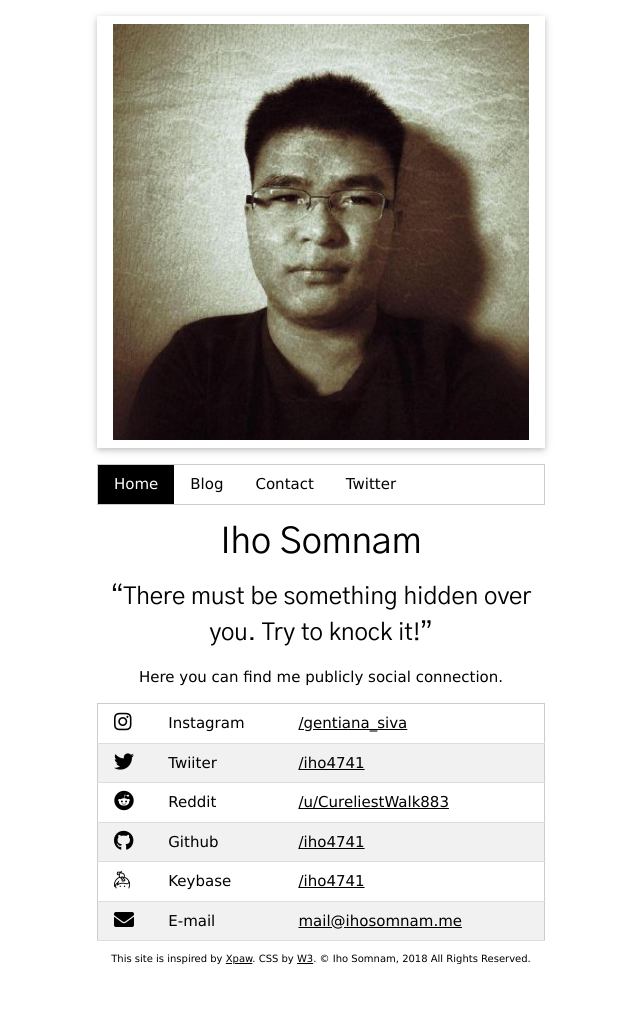
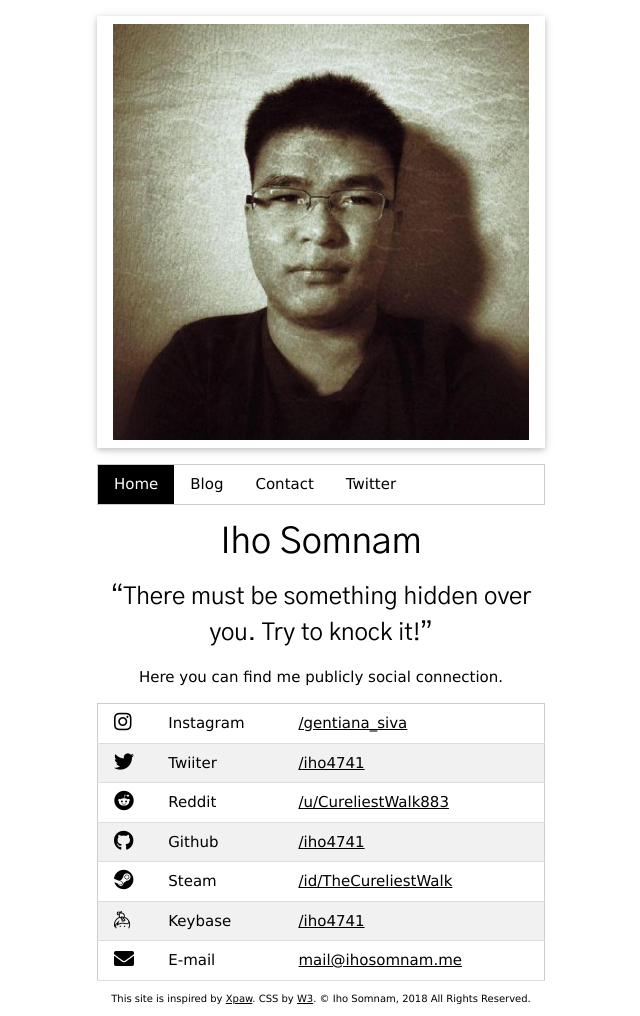
Before and after one commit to fossabot/jekyll-web-w3, a Jekyll site: the page built from index.md, in a window 1280 px wide. Shown: the whole page, without its empty margins (319-959 px from the left). Built offline with Jekyll 4.4.1, drawn with Linux system fonts in a browser that asks for light colours; before the commit the page ends 976 px from its top, so only the background shows below that.

Commit message:
update travis, head, and readme

```diff
--- a/_config.yml
+++ b/_config.yml
@@ -21,6 +21,7 @@ social:
   Twitter: iho4741
   Reddit: CureliestWalk883
   Github: iho4741
+  Steam: TheCureliestWalk
   Keybase: iho4741
   Email: mail@ihosomnam.me
 baseurl: "" # the subpath of your site, e.g. /blog
--- a/_includes/head.html
+++ b/_includes/head.html
@@ -3,12 +3,12 @@
     <title>{{ page.title }}</title>
     <meta http-equiv="X-UA-Compatible" content="IE=edge">
     <meta name="viewport" content="width=device-width, initial-scale=1.0">
-    <link href="{{ "assets/css/fontawesome-all.min.css" }}" rel="stylesheet">
-    <link rel="stylesheet" href="{{ site.baseurl }}{{ "assets/css/w3.css" }}">
-    <script src="{{ site.baseurl }}{{ "assets/js/gtag.js" }}"></script>
+    <link href="{{ "assets/css/fontawesome-all.min.css" | relative_url }}" rel="stylesheet">
+    <link rel="stylesheet" href="{{ site.baseurl }}{{ "assets/css/w3.css" | relative_url }}">
+    <script src="{{ site.baseurl }}{{ "assets/js/gtag.js" | relative_url }}"></script>
     <script src="{%- include gana.html -%}"></script>
     <meta property="og:title" content="{{ site.title }}" />
-    <meta property="og:image" content="{{ site.url }}{{ site.baseurl }}{{ "/assets/images/profile.jpg" }}" />
+    <meta property="og:image" content="{{ site.url }}{{ site.baseurl }}{{ "/assets/images/profile.jpg" | relative_url }}" />
     <meta property="og:url" content="{{ site.url }}{{ site.baseurl }}" />
     <!-- <link rel="stylesheet" href="{{ "assets/css/twit.css" }}">
     <link rel="stylesheet" href="{{ "assets/css/diagnostic.css" }}"> -->
--- a/_layouts/page_index.html
+++ b/_layouts/page_index.html
@@ -34,6 +34,13 @@ layout: page
         <td><a href="https://github.com/{{ site.social.Github }}" class="w3-hover-yellow">/{{ site.social.Github }}</a></td>
     </tr>
     {%- endif -%}
+    {%- if site.social.Steam -%}
+    <tr>
+        <td><i class="fab fa-steam fa-lg"></i></td>
+        <td>Steam</td>
+        <td><a href="https://steamcommunity.com/id/{{ site.social.Steam }}" class="w3-hover-yellow">/id/{{ site.social.Steam }}</a></td>
+    </tr>
+    {%- endif -%}
     {%- if site.social.Keybase -%}
     <tr>
         <td><i class="fab fa-keybase fa-lg"></i></td>
```
Also changed, not shown: .travis.yml, readme.md.
